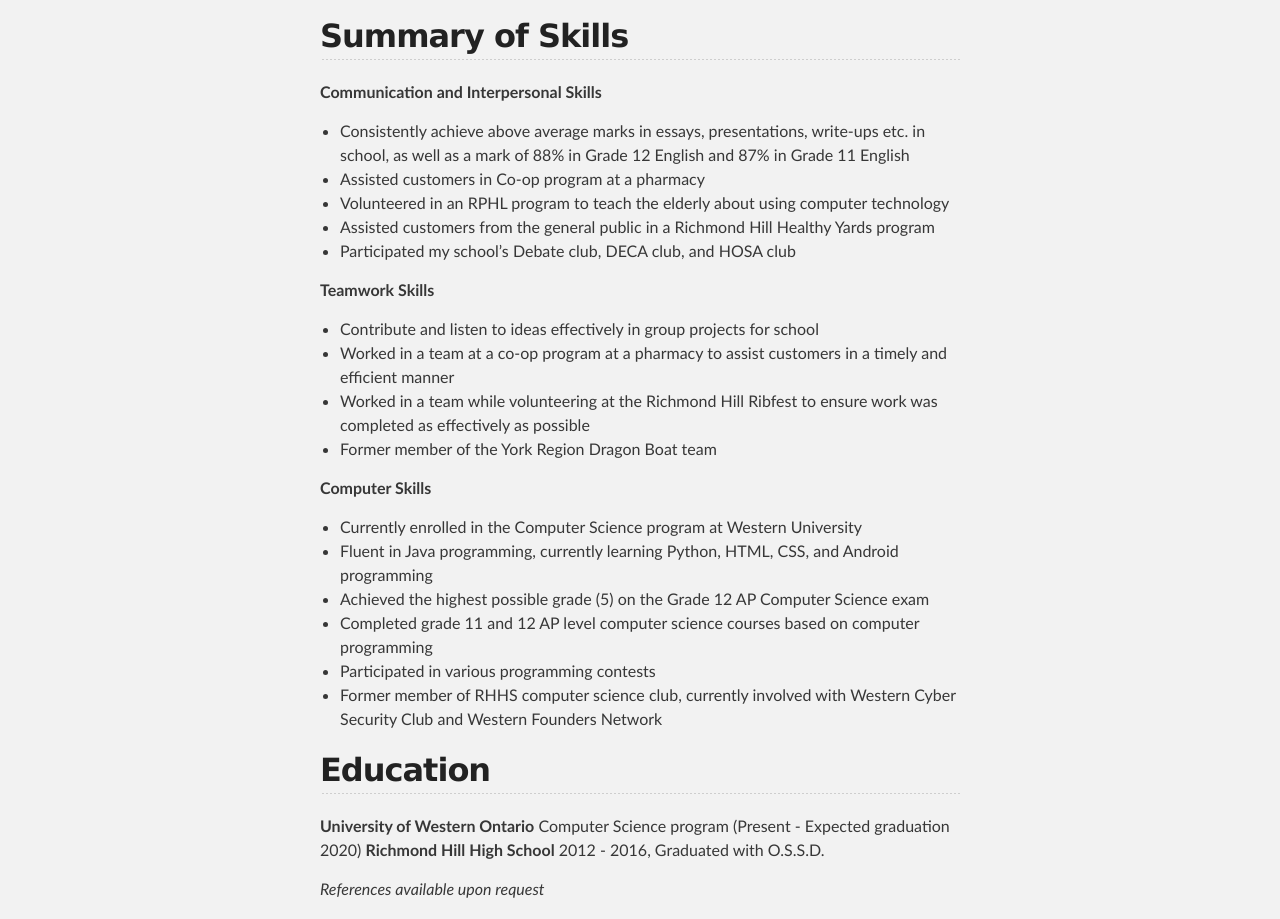
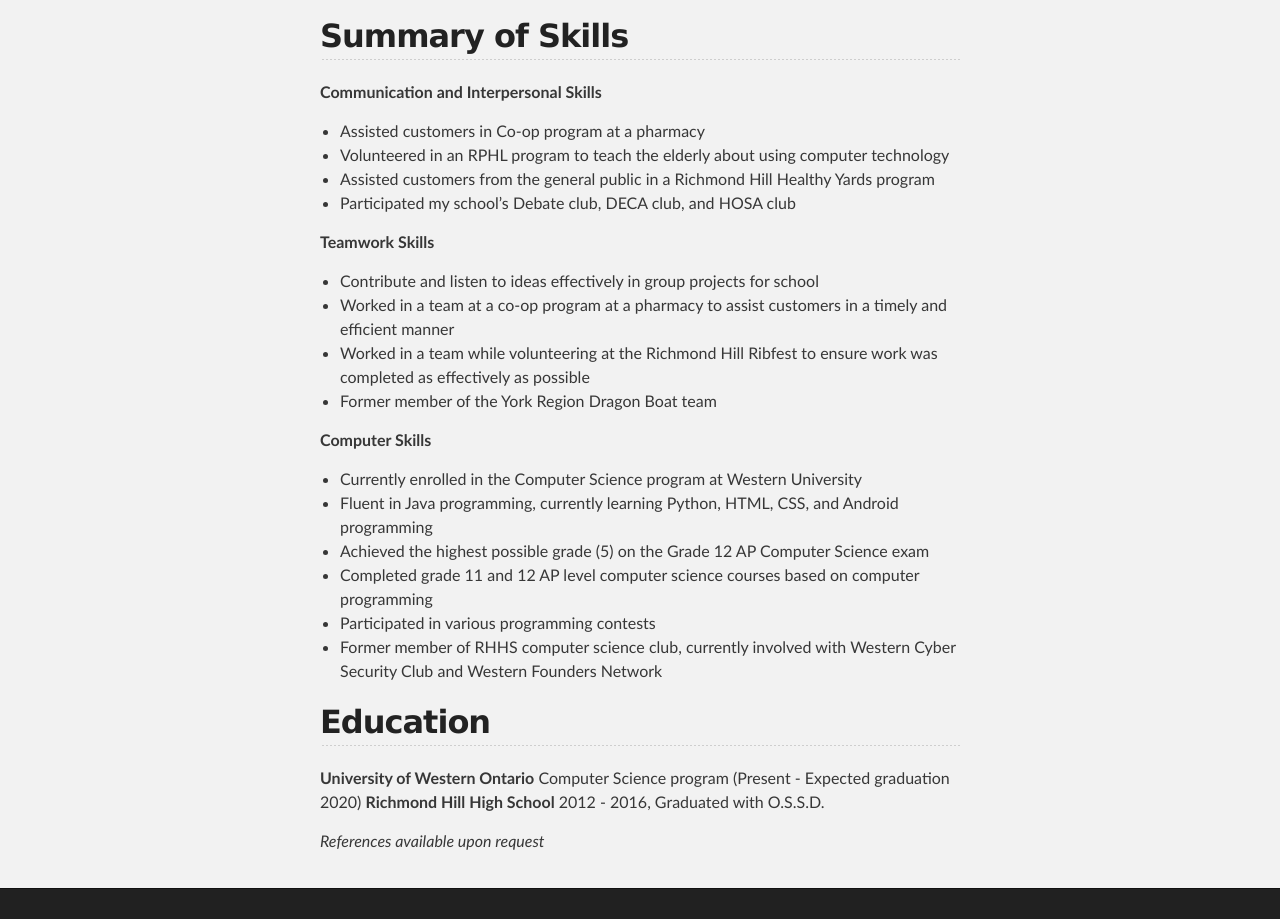
Before and after one commit to drawana/My-Website, a plain HTML site: page index.html in a window 1280 px wide. Shown: the part 1060-1979 px from the top of the page. Drawn offline with Linux system fonts and the light colour scheme.

Commit message:
Removed english marks

```diff
--- a/index.html
+++ b/index.html
@@ -87,9 +87,6 @@
         <p><strong>Communication and Interpersonal Skills</strong></p>
 
         <ul>
-            <li>Consistently achieve above average marks in essays, presentations, write-ups etc. in school, as well as
-                a mark of 88% in Grade 12 English and 87% in Grade 11 English
-            </li>
             <li>Assisted customers in Co-op program at a pharmacy</li>
             <li>Volunteered in an RPHL program to teach the elderly about using computer technology</li>
             <li>Assisted customers from the general public in a Richmond Hill Healthy Yards program</li>
```
